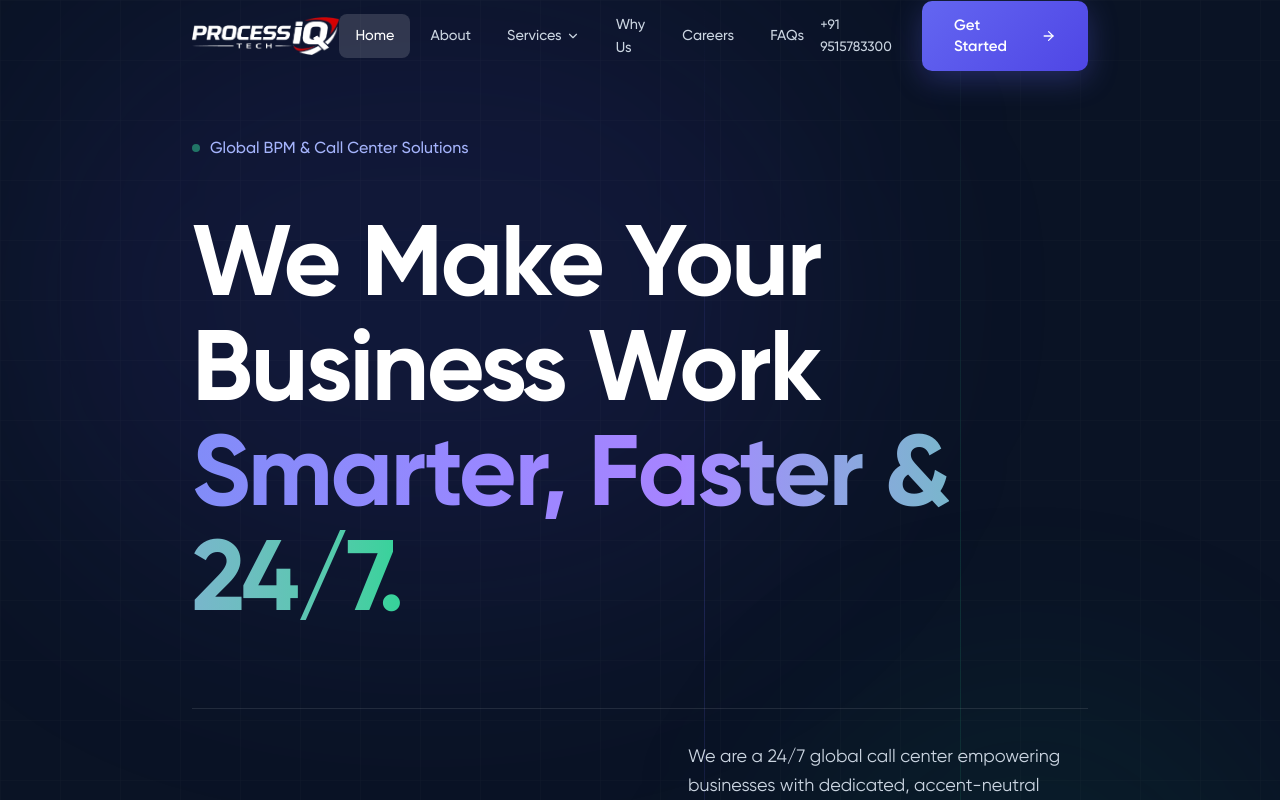
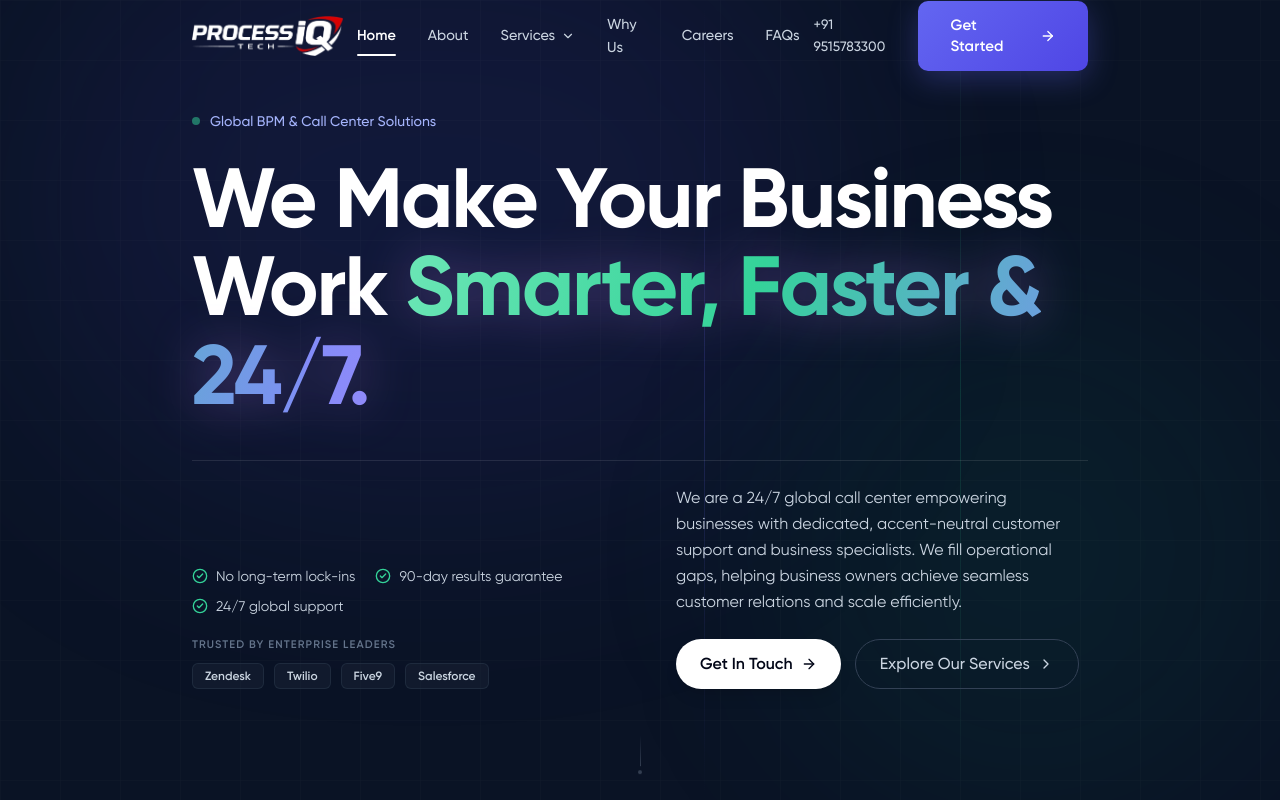
Before and after one commit to HarshUserethe/inventory-piqt, a Next.js app: page / in a window 1280 px wide. Shown: the top 800 px of the page. Built offline with nearby package versions, Linux system fonts and the light colour scheme.

Commit message:
Enhanced the hero page of home

```diff
--- a/src/app/globals.css
+++ b/src/app/globals.css
@@ -351,6 +351,33 @@
   .animate-fade-in { animation: fadeIn 0.5s ease-out forwards; }
   .animate-float { animation: float 6s ease-in-out infinite; }
 
+  /* Shiny Text Animation */
+  @keyframes shinyTextPass {
+    0% {
+      background-position: 200% center;
+    }
+    100% {
+      background-position: -200% center;
+    }
+  }
+
+  .animate-shiny-text {
+    background: linear-gradient(
+      110deg,
+      #818CF8 0%,
+      #C084FC 25%,
+      #FFFFFF 48%,
+      #6EE7B7 52%,
+      #34D399 75%,
+      #818CF8 100%
+    );
+    background-size: 200% auto;
+    -webkit-background-clip: text;
+    -webkit-text-fill-color: transparent;
+    background-clip: text;
+    animation: shinyTextPass 4s linear infinite;
+  }
+
   /* Delay utilities */
   .delay-100 { animation-delay: 100ms; }
   .delay-200 { animation-delay: 200ms; }
--- a/src/components/home/HeroSection.tsx
+++ b/src/components/home/HeroSection.tsx
@@ -1,5 +1,6 @@
 "use client";
 
+import { useState } from "react";
 import Link from "next/link";
 import { ArrowRight, ChevronRight, CheckCircle2 } from "lucide-react";
 import { heroContent } from "@/config/homepage";
@@ -11,8 +12,9 @@ const highlights = [
 ];
 
 export default function HeroSection() {
+  const [isExpanded, setIsExpanded] = useState(false);
   return (
-    <section className="relative min-h-screen flex items-center overflow-hidden bg-[#0A1325] pt-28 pb-20">
+    <section className="relative min-h-screen flex items-center overflow-hidden bg-[#0A1325] pt-24 pb-12 lg:py-0 lg:h-screen lg:max-h-[960px]">
       {/* Background elements */}
       <div className="absolute inset-0 z-0">
         {/* Main Base Color */}
@@ -37,28 +39,31 @@ export default function HeroSection() {
         <div className="hidden lg:block absolute top-0 bottom-0 left-[75%] w-px bg-gradient-to-b from-transparent via-accent-500/15 to-transparent" />
       </div>
 
-      <div className="container-custom relative z-10 w-full flex flex-col justify-between py-6">
+      <div className="container-custom relative z-10 w-full flex flex-col justify-center py-4 lg:py-6">
         {/* Top Greeting Badge */}
-        <div className="inline-flex items-center gap-2.5 text-sm sm:text-base font-medium text-primary-300 mb-8 sm:mb-12 animate-fade-in">
+        <div className="inline-flex items-center gap-2.5 text-xs sm:text-sm font-medium text-primary-300 mb-4 sm:mb-6 animate-fade-in">
           <span className="w-2 h-2 rounded-full bg-accent-400 animate-pulse" />
           <span>{heroContent.badge}</span>
         </div>
 
-        {/* Main Giant Display Headline */}
-        <div className="mb-14 sm:mb-20 animate-fade-in">
-          <h1 className="font-display text-4xl sm:text-6xl md:text-7xl lg:text-[5.5rem] xl:text-[6.25rem] font-bold text-white leading-[1.05] tracking-tight max-w-7xl">
-            {heroContent.headline}{" "}
-            <span className="bg-gradient-to-r from-primary-400 via-violet-400 to-accent-400 bg-clip-text text-transparent font-bold">
-              {heroContent.headlineAccent}
+        {/* Main Display Headline */}
+        <div className="mb-6 sm:mb-8 lg:mb-10 animate-fade-in">
+          <h1 className="font-display text-[2.65rem] sm:text-5xl md:text-6xl lg:text-[4.75rem] xl:text-[5.25rem] font-bold text-white leading-[1.1] sm:leading-[1.05] tracking-tight max-w-6xl">
+            We Make Your<br className="block sm:hidden" />{" "}
+            Business<br className="block sm:hidden" />{" "}
+            Work{" "}
+            <span className="animate-shiny-text font-bold drop-shadow-[0_0_25px_rgba(192,132,252,0.35)]">
+              Smarter,<br className="block sm:hidden" />{" "}
+              Faster & 24/7.
             </span>
           </h1>
         </div>
 
         {/* Bottom Split Layout */}
-        <div className="grid grid-cols-1 lg:grid-cols-12 gap-10 lg:gap-12 items-end pt-8 border-t border-white/10 animate-fade-in">
+        <div className="grid grid-cols-1 lg:grid-cols-12 gap-6 lg:gap-10 items-end pt-5 lg:pt-6 border-t border-white/10 animate-fade-in">
           {/* Left Side: Key Highlights & Enterprise Badges */}
-          <div className="lg:col-span-6 space-y-6">
-            <div className="flex flex-wrap gap-x-6 gap-y-3 items-center">
+          <div className="lg:col-span-6 space-y-4">
+            <div className="flex flex-wrap gap-x-5 gap-y-2.5 items-center">
               {highlights.map((h) => (
                 <div key={h} className="flex items-center gap-2 text-xs sm:text-sm text-neutral-300">
                   <CheckCircle2 className="w-4 h-4 text-accent-400 shrink-0" />
@@ -67,15 +72,15 @@ export default function HeroSection() {
               ))}
             </div>
 
-            <div className="pt-2">
-              <p className="text-[11px] font-semibold text-neutral-500 uppercase tracking-widest mb-3">
+            <div className="hidden sm:block pt-1">
+              <p className="text-[10px] sm:text-[11px] font-semibold text-neutral-500 uppercase tracking-widest mb-2">
                 Trusted by enterprise leaders
               </p>
-              <div className="flex flex-wrap gap-3 items-center">
+              <div className="flex flex-wrap gap-2.5 items-center">
                 {heroContent.trustedBy.map((exchange) => (
                   <div
                     key={exchange}
-                    className="px-3.5 py-1.5 rounded-md bg-neutral-800/40 border border-neutral-700/40 text-neutral-300 text-xs font-semibold backdrop-blur-sm"
+                    className="px-3 py-1 rounded-md bg-neutral-800/40 border border-neutral-700/40 text-neutral-300 text-xs font-semibold backdrop-blur-sm"
                   >
                     {exchange}
                   </div>
@@ -85,22 +90,50 @@ export default function HeroSection() {
           </div>
 
           {/* Right Side: Description & Pill Action Button */}
-          <div className="lg:col-span-6 flex flex-col items-start space-y-6 lg:pl-6">
-            <p className="text-base sm:text-lg text-neutral-300 leading-relaxed font-normal max-w-xl">
+          <div className="lg:col-span-6 flex flex-col items-start space-y-5 lg:pl-4">
+            {/* Desktop Description */}
+            <p className="hidden sm:block text-sm sm:text-base text-neutral-300 leading-relaxed font-normal max-w-xl">
               {heroContent.description}
             </p>
+            {/* Mobile Description with Read More toggle & reserved height space */}
+            <div className="block sm:hidden min-h-[130px] max-w-xl">
+              <p className="text-sm text-neutral-300 leading-relaxed font-normal">
+                We are a 24/7 global call center empowering businesses with dedicated, accent-neutral customer support and business specialists
+                {isExpanded ? (
+                  <span>
+                    . We fill operational gaps, helping business owners achieve seamless customer relations and scale efficiently.{" "}
+                    <button
+                      onClick={() => setIsExpanded(false)}
+                      className="text-white font-semibold underline underline-offset-2 hover:text-neutral-200 transition-colors inline-block cursor-pointer"
+                    >
+                      show less
+                    </button>
+                  </span>
+                ) : (
+                  <span>
+                    ...{" "}
+                    <button
+                      onClick={() => setIsExpanded(true)}
+                      className="text-white font-semibold underline underline-offset-2 hover:text-neutral-200 transition-colors inline-block cursor-pointer"
+                    >
+                      read more
+                    </button>
+                  </span>
+                )}
+              </p>
+            </div>
 
-            <div className="flex flex-wrap gap-4 pt-2">
+            <div className="flex flex-wrap gap-3.5 pt-1">
               <Link
                 href={heroContent.primaryCta.href}
-                className="inline-flex items-center gap-2 px-8 py-3.5 rounded-full bg-white text-neutral-950 hover:bg-neutral-100 font-semibold text-base transition-all duration-300 shadow-lg group"
+                className="inline-flex items-center gap-2 px-6 py-3 rounded-full bg-white text-neutral-950 hover:bg-neutral-100 font-semibold text-sm sm:text-base transition-all duration-300 shadow-lg group"
               >
                 <span>{heroContent.primaryCta.label}</span>
                 <ArrowRight className="w-4 h-4 group-hover:translate-x-1 transition-transform" />
               </Link>
               <Link
                 href={heroContent.secondaryCta.href}
-                className="inline-flex items-center gap-2 px-7 py-3.5 rounded-full border border-neutral-700 hover:border-neutral-500 text-neutral-300 hover:text-white font-medium text-base transition-all duration-300"
+                className="inline-flex items-center gap-2 px-6 py-3 rounded-full border border-neutral-700 hover:border-neutral-500 text-neutral-300 hover:text-white font-medium text-sm sm:text-base transition-all duration-300"
               >
                 <span>{heroContent.secondaryCta.label}</span>
                 <ChevronRight className="w-4 h-4" />
@@ -111,8 +144,8 @@ export default function HeroSection() {
       </div>
 
       {/* Scroll indicator */}
-      <div className="absolute bottom-6 left-1/2 -translate-x-1/2 flex flex-col items-center gap-1 animate-bounce opacity-30 pointer-events-none">
-        <div className="w-px h-10 bg-gradient-to-b from-transparent to-neutral-400" />
+      <div className="absolute bottom-3 sm:bottom-4 left-1/2 -translate-x-1/2 flex flex-col items-center gap-1 animate-bounce opacity-30 pointer-events-none">
+        <div className="w-px h-8 bg-gradient-to-b from-transparent to-neutral-400" />
         <div className="w-1 h-1 rounded-full bg-neutral-400" />
       </div>
     </section>
--- a/src/components/layout/Navbar.tsx
+++ b/src/components/layout/Navbar.tsx
@@ -92,25 +92,36 @@ export default function Navbar() {
               {navLinks.map((link) => {
                 const isActive = pathname === link.href;
                 if (link.label === "Services") {
+                  const isServicesActive = pathname.startsWith("/services");
                   return (
                     <div key={link.label} className="relative group">
                       <button
                         className={cn(
-                          "flex items-center gap-1 px-4 py-2.5 rounded-lg text-[0.9rem] font-medium transition-all duration-200",
-                          isActive
+                          "relative flex items-center gap-1.5 px-3.5 py-2 text-[0.9rem] font-medium transition-colors duration-200",
+                          isServicesActive
                             ? isScrolled
-                              ? "text-primary-600 bg-primary-50"
-                              : "text-white bg-white/15"
+                              ? "text-primary-600 font-semibold"
+                              : "text-white font-semibold"
                             : isScrolled
-                            ? "text-neutral-600 hover:text-neutral-900 hover:bg-neutral-50"
-                            : "text-neutral-300 hover:text-white hover:bg-white/10"
+                            ? "text-neutral-600 hover:text-neutral-900"
+                            : "text-neutral-300 hover:text-white"
                         )}
                         onMouseEnter={() => setServicesOpen(true)}
                         onMouseLeave={() => setServicesOpen(false)}
                         aria-expanded={servicesOpen}
                       >
-                        Services
+                        <span>Services</span>
                         <ChevronDown className="w-3.5 h-3.5 transition-transform duration-200 group-hover:rotate-180" />
+                        <span
+                          className={cn(
+                            "absolute bottom-0 left-3.5 right-3.5 h-[2px] rounded-full transition-all duration-200 origin-center",
+                            isServicesActive
+                              ? isScrolled
+                                ? "bg-primary-600 opacity-100 scale-x-100"
+                                : "bg-white opacity-100 scale-x-100"
+                              : "bg-current opacity-0 scale-x-0 group-hover:opacity-50 group-hover:scale-x-100"
+                          )}
+                        />
                       </button>
 
                       {/* Dropdown */}
@@ -159,17 +170,27 @@ export default function Navbar() {
                     key={link.href}
                     href={link.href}
                     className={cn(
-                      "px-4 py-2.5 rounded-lg text-[0.9rem] font-medium transition-all duration-200",
+                      "relative px-3.5 py-2 text-[0.9rem] font-medium transition-colors duration-200 group",
                       isActive
                         ? isScrolled
-                          ? "text-primary-600 bg-primary-50"
-                          : "text-white bg-white/15"
+                          ? "text-primary-600 font-semibold"
+                          : "text-white font-semibold"
                         : isScrolled
-                        ? "text-neutral-600 hover:text-neutral-900 hover:bg-neutral-50"
-                        : "text-neutral-300 hover:text-white hover:bg-white/10"
+                        ? "text-neutral-600 hover:text-neutral-900"
+                        : "text-neutral-300 hover:text-white"
                     )}
                   >
-                    {link.label}
+                    <span>{link.label}</span>
+                    <span
+                      className={cn(
+                        "absolute bottom-0 left-3.5 right-3.5 h-[2px] rounded-full transition-all duration-200 origin-center",
+                        isActive
+                          ? isScrolled
+                            ? "bg-primary-600 opacity-100 scale-x-100"
+                            : "bg-white opacity-100 scale-x-100"
+                          : "bg-current opacity-0 scale-x-0 group-hover:opacity-50 group-hover:scale-x-100"
+                      )}
+                    />
                   </Link>
                 );
               })}
```
Also changed, not shown: 1 other file (tests, documents, lock files or other folders).
